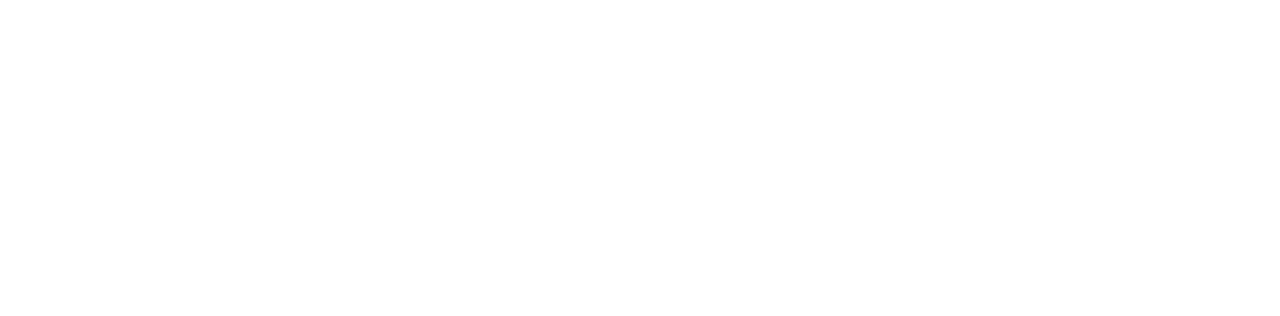
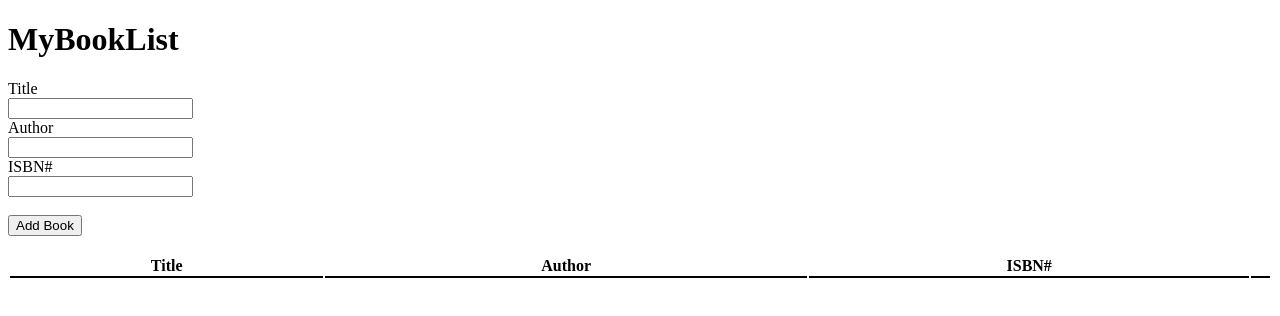
Before and after one commit to acciojob/book-list-vedikamishragithub, a website: page main.html in a window 1280 px wide. Drawn offline with Linux system fonts and the light colour scheme.

Commit message:
created a submission

```diff
--- a/main.html
+++ b/main.html
@@ -7,6 +7,29 @@
 </head>
 
 <body>
+	<h1>MyBookList</h1>
+	<div class="class-form-group" >
+		<label>Title</label><br>
+		<input id="title"><br>
+		<labe>Author</labe><br>
+		<input id="author"><br>
+		<label>ISBN#</label><br>
+		<input id="isbn"><br><br>
+		<button id="submit">Add Book</button><br> <br>
+	</div>
+    <table class="table table-striped" style="width:100%">
+		<thead>
+			<tr>
+				<th>Title</th>
+				<th>Author</th>
+				<th>ISBN#</th>
+				<th></th>
+			</tr>
+		</thead>
+		<tbody id="book-list">
+
+		</tbody>
+	</table>
 	<!-- the entire body must be written by student -->
     <script type="text/javascript" src="./script.js">
 </script>
--- a/styles.css
+++ b/styles.css
@@ -1 +1,7 @@
-/*  your css code here. If applicable */
+
+th{
+  border-bottom: 2px solid black;
+}
+.class-form-group{
+ width:100%;
+}
```
